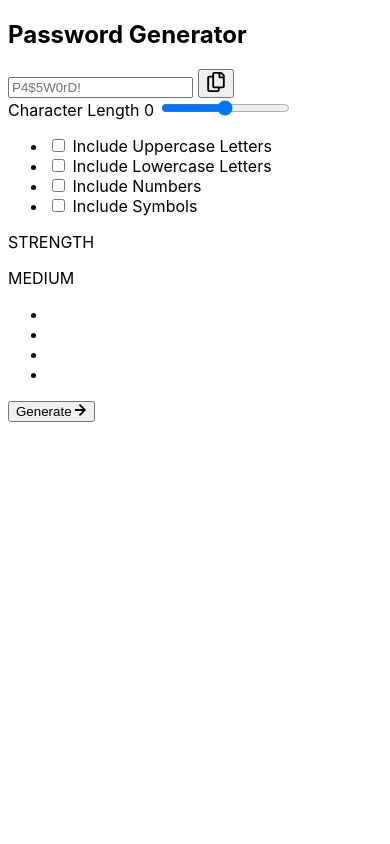
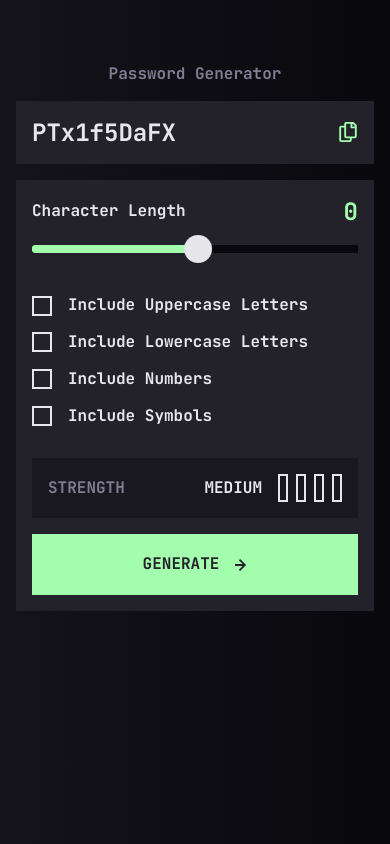
Before and after one commit to andrewshtyka/password-generator-app, a website built with Vite: page index.html in a window 390 px wide. Built offline with nearby package versions, Linux system fonts and the light colour scheme.

Commit message:
add mobile ui

```diff
--- a/index.html
+++ b/index.html
@@ -22,7 +22,7 @@
     />
 
     <!-- Styles -->
-    <!-- <style media="all">
+    <style media="all">
       /*! normalize.css v8.0.1 | MIT License | github.com/necolas/normalize.css */
       html {
         line-height: 1.15;
@@ -364,62 +364,51 @@
           transform: scale(1) translate3d(0, 0, 0);
         }
       }
-    </style> -->
-    <link rel="stylesheet" href="./src/style.css" />
+    </style>
+    <link rel="stylesheet" href="./src/main.css" />
 
     <!-- Scripts -->
-    <script src="./src/scripts/main.js" type="module" defer></script>
+    <script src="./src/main.js" type="module" defer></script>
   </head>
   <body>
-    <main>
-      <article>
-        <h1>Password Generator</h1>
+    <main class="c-bg">
+      <article class="c-card">
+        <h1 class="f-preset_5 f-align:center f-color:grey-600">
+          Password Generator
+        </h1>
 
-        <div>
-          <!-- #region = PASSWORD INPUT -->
-          <div>
-            <input
-              id="password"
-              class=""
-              type="text"
-              name=""
-              value=""
-              autocomplete=""
-              placeholder="P4$5W0rD!"
-              aria-label="Password"
-            />
-            <button type="button">
-              <svg height="20" width="20">
+        <div class="o-card_inner">
+          <!-- #region = PASSWORD -->
+          <div class="c-password">
+            <p class="f-preset_2 o-password_text">PTx1f5DaFX</p>
+
+            <button class="c-button_secondary" type="button">
+              <span
+                class="o-message_copy f-preset_3 f-color:green-200 is-hidden"
+                >COPIED</span
+              >
+              <svg class="c-icon_copy" height="20" width="20">
                 <use href="./src/assets/images/icons.svg#copy" />
               </svg>
             </button>
           </div>
-          <!-- #endregion = PASSWORD INPUT -->
+          <!-- #endregion = PASSWORD -->
 
-          <div>
-            <!-- #region = CHARACTERS RANGE -->
-            <div>
-              <label for="length" class="">Character Length</label>
-              <span>0</span>
-              <input
-                id="length"
-                class=""
-                type="range"
-                name=""
-                value=""
-                autocomplete=""
-                placeholder=""
-                minlength=""
-                maxlength=""
-              />
-              <span class="" aria-live="polite" id="error-input"></span>
+          <div class="c-content">
+            <!-- #region = SELECTOR -->
+            <div class="o-content_selector">
+              <div class="o-content_label">
+                <p for="password-length" class="f-preset_3">Character Length</p>
+                <p class="f-preset_2 f-align:right f-color:green-200">0</p>
+              </div>
+              <div id="slider"></div>
             </div>
-            <!-- #endregion = CHARACTERS RANGE -->
+            <!-- #endregion = SELECTOR -->
 
             <!-- #region = CHECKBOXES -->
-            <ul>
+            <ul class="o-list">
               <li>
-                <div class="checkbox">
+                <div class="c-checkbox">
                   <input
                     id="checkbox-uppercase"
                     class=""
@@ -430,7 +419,7 @@
 
                   <label
                     for="checkbox-uppercase"
-                    class=""
+                    class="f-preset_3"
                     tabindex="0"
                     aria-disabled="false"
                   >
@@ -439,7 +428,7 @@
                 </div>
               </li>
               <li>
-                <div class="checkbox">
+                <div class="c-checkbox">
                   <input
                     id="checkbox-lowercase"
                     class=""
@@ -450,7 +439,7 @@
 
                   <label
                     for="checkbox-lowercase"
-                    class=""
+                    class="f-preset_3"
                     tabindex="0"
                     aria-disabled="false"
                   >
@@ -459,7 +448,7 @@
                 </div>
               </li>
               <li>
-                <div class="checkbox">
+                <div class="c-checkbox">
                   <input
                     id="checkbox-numbers"
                     class=""
@@ -470,7 +459,7 @@
 
                   <label
                     for="checkbox-numbers"
-                    class=""
+                    class="f-preset_3"
                     tabindex="0"
                     aria-disabled="false"
                   >
@@ -479,7 +468,7 @@
                 </div>
               </li>
               <li>
-                <div class="checkbox">
+                <div class="c-checkbox">
                   <input
                     id="checkbox-symbols"
                     class=""
@@ -490,7 +479,7 @@
 
                   <label
                     for="checkbox-symbols"
-                    class=""
+                    class="f-preset_3"
                     tabindex="0"
                     aria-disabled="false"
                   >
@@ -501,28 +490,33 @@
             </ul>
             <!-- #endregion = CHECKBOXES -->
 
-            <div>
+            <div class="o-bars">
               <!-- #region = STRENGTH -->
-              <div>
-                <div>
-                  <p>STRENGTH</p>
-                  <p>MEDIUM</p>
+              <div class="c-strength_bar">
+                <div class="o-status">
+                  <p class="f-preset_3 f-color:grey-600">STRENGTH</p>
+                  <p class="f-preset_3">MEDIUM</p>
                 </div>
-                <ul>
-                  <li></li>
-                  <li></li>
-                  <li></li>
-                  <li></li>
+                <ul class="o-visual_layout">
+                  <li class="c-visual_strength"></li>
+                  <li class="c-visual_strength"></li>
+                  <li class="c-visual_strength"></li>
+                  <li class="c-visual_strength"></li>
                 </ul>
               </div>
+              <!-- #endregion = STRENGTH -->
 
-              <button type="button">
-                Generate
+              <!-- #region = BUTTON -->
+              <button class="c-button_primary f-preset_3" type="button">
+                GENERATE
                 <svg height="12" width="12">
-                  <use href="./src/assets/images/icons.svg#arrow" />
+                  <use
+                    class="c-icon_arrow"
+                    href="./src/assets/images/icons.svg#arrow"
+                  />
                 </svg>
               </button>
-              <!-- #endregion = STRENGTH -->
+              <!-- #endregion = BUTTON -->
             </div>
           </div>
         </div>
@@ -530,21 +524,3 @@
     </main>
   </body>
 </html>
-
-<!--
-
-  Password Generator
-
-  P4$5W0rD!
-
-  Character Length
-
-  Include Uppercase Letters
-  Include Lowercase Letters
-  Include Numbers
-  Include Symbols
-
-  Strength
-
-  Generate
--->
--- a/package.json
+++ b/package.json
@@ -10,5 +10,8 @@
   },
   "devDependencies": {
     "vite": "^7.1.2"
+  },
+  "dependencies": {
+    "nouislider": "^15.8.1"
   }
 }
--- /dev/null
+++ b/src/main.css
@@ -0,0 +1,61 @@
+/* ========== MAIN ========== */
+
+*,
+*::before,
+*::after {
+  box-sizing: border-box;
+}
+
+html {
+  text-rendering: optimizeSpeed;
+}
+
+html:focus-within {
+  scroll-behavior: smooth;
+}
+
+body {
+  font-family: "JetBrains Mono", sans-serif;
+  font-weight: 700;
+  color: var(--color-grey-200);
+
+  overflow-wrap: break-word;
+  hyphens: auto;
+  -webkit-hyphens: auto;
+}
+
+/* ========== COMPONENTS ========== */
+
+.c-bg {
+  background: var(--color-gradient-1);
+  min-height: 100svh;
+}
+
+.c-card {
+  display: flex;
+  flex-direction: column;
+  gap: var(--4);
+  padding: var(--16) var(--4);
+}
+
+/* ========== LAYOUT ========== */
+
+.o-card_inner {
+  display: flex;
+  flex-direction: column;
+  gap: var(--4);
+}
+
+/* ========== UTILITIES ========== */
+
+.is-hidden {
+  position: absolute;
+  width: 1px;
+  height: 1px;
+  margin: -1px;
+  padding: 0;
+  overflow: hidden;
+  clip: rect(0, 0, 0, 0);
+  white-space: nowrap;
+  border: 0;
+}
--- /dev/null
+++ b/src/main.js
@@ -0,0 +1,19 @@
+// CSS import
+import "./main.css";
+import "./styles/vars.css";
+import "./styles/fonts.css";
+import "./styles/password.css";
+import "./styles/selector.css";
+import "./styles/checkboxes.css";
+import "./styles/strength.css";
+import "./styles/button.css";
+
+// JS import
+import { createSlider, noStuck } from "./scripts/selector";
+
+// ==================================================
+// ==================================================
+// ==================================================
+
+createSlider("slider");
+noStuck("slider");
--- /dev/null
+++ b/src/scripts/selector.js
@@ -0,0 +1,25 @@
+import noUiSlider from "nouislider";
+import "nouislider/dist/nouislider.css";
+
+// create and adjust slider
+export function createSlider(selector) {
+  const sliderEl = document.getElementById(selector);
+  if (!sliderEl) return;
+
+  noUiSlider.create(sliderEl, {
+    start: [9],
+    range: { min: 3, max: 15 },
+    connect: [true, false],
+    orientation: "horizontal",
+    step: 1,
+  });
+}
+
+// remove focus stuck
+export function noStuck(selector) {
+  const sliderEl = document.getElementById(selector);
+
+  sliderEl.noUiSlider.on("end", () => {
+    sliderEl.querySelectorAll(".noUi-handle").forEach((h) => h.blur());
+  });
+}
--- a/src/style.css
+++ /dev/null
@@ -1,42 +0,0 @@
-/* #region = GLOBAL */
-:root {
-  --color-white: hsl(0, 0%, 100%);
-  --color-black: hsl(0, 0%, 0%);
-}
-
-*,
-*::before,
-*::after {
-  box-sizing: border-box;
-}
-
-html {
-  text-rendering: optimizeSpeed;
-}
-
-html:focus-within {
-  scroll-behavior: smooth;
-}
-
-body {
-  font-family: "Inter", sans-serif;
-  font-weight: 400;
-
-  overflow-wrap: break-word;
-  hyphens: auto;
-  -webkit-hyphens: auto;
-}
-
-/* #endregion = GLOBAL */
-
-/* #region = FONTS */
-/* #endregion = FONTS */
-
-/* #region = COMPONENTS */
-/* #endregion = COMPONENTS */
-
-/* #region = LAYOUT */
-/* #endregion = LAYOUT */
-
-/* #region = UTILITIES */
-/* #endregion = UTILITIES */
--- /dev/null
+++ b/src/styles/button.css
@@ -0,0 +1,41 @@
+/* ========== COMPONENTS ========== */
+
+.c-button_primary {
+  background-color: var(--color-green-200);
+  color: var(--color-grey-800);
+  padding: calc(var(--4) + var(--0_5));
+
+  display: flex;
+  align-items: center;
+  justify-content: center;
+  gap: var(--4);
+
+  border: var(--0_5) solid var(--shadow-color-green-0);
+
+  transition: background-color 150ms ease-in-out, border 150ms ease-in-out,
+    color 150ms ease-in-out;
+
+  &:hover,
+  &:focus,
+  &:focus-within {
+    background-color: transparent;
+    border: var(--0_5) solid var(--shadow-color-green-100);
+
+    color: var(--color-green-200);
+  }
+
+  &:hover .c-icon_arrow,
+  &:focus .c-icon_arrow,
+  &:focus-within .c-icon_arrow {
+    fill: var(--color-green-200);
+  }
+}
+
+.c-icon_arrow {
+  transition: fill 150ms ease-in-out;
+  fill: var(--color-grey-800);
+}
+
+/* ========== LAYOUT ========== */
+
+/* ========== UTILITIES ========== */
--- /dev/null
+++ b/src/styles/checkboxes.css
@@ -0,0 +1,79 @@
+/* ========== COMPONENTS ========== */
+
+.c-checkbox {
+  & input {
+    display: none; /* hide original checkbox*/
+  }
+
+  & label {
+    display: block;
+    position: relative;
+    padding-left: var(--9);
+    cursor: pointer;
+    user-select: none;
+
+    outline: none;
+  }
+
+  /* square */
+  & label:before {
+    content: "";
+    position: absolute;
+    top: 50%;
+    transform: translateY(-50%);
+    left: 0;
+    height: var(--5);
+    width: var(--5);
+    background: transparent;
+    border: var(--0_5) solid var(--color-grey-200);
+
+    transition: all 150ms ease-in-out;
+  }
+
+  /* checker */
+  & label:after {
+    content: "";
+    position: absolute;
+    left: calc(var(--0_5) + var(--px) / 2);
+    top: 50%;
+    width: var(--2);
+    height: var(--3);
+    transform: scaleX(-1) rotate(135deg);
+    transform-origin: left top;
+    border-right: calc(var(--px) + var(--0_5)) solid var(--color-grey-850);
+    border-top: calc(var(--px) + var(--0_5)) solid var(--color-grey-850);
+    opacity: 0;
+    transition: all 150ms;
+  }
+
+  /* checker visible */
+
+  & input:checked + label::after {
+    opacity: 1;
+  }
+
+  & input:checked + label:before {
+    background-color: var(--color-green-200);
+    border-color: var(--color-green-200);
+  }
+
+  /* checkbox focus */
+  & label:focus,
+  & label:focus-visible {
+    outline: none;
+  }
+
+  & label:focus-visible:before {
+    outline: 2px solid red;
+  }
+}
+
+/* ========== LAYOUT ========== */
+
+.o-list {
+  display: flex;
+  flex-direction: column;
+  gap: var(--4);
+}
+
+/* ========== UTILITIES ========== */
--- /dev/null
+++ b/src/styles/fonts.css
@@ -0,0 +1,41 @@
+/* ========== SIZES ========== */
+.f-preset_1 {
+  font-size: var(--8);
+  line-height: 130%;
+}
+
+.f-preset_2 {
+  font-size: var(--6);
+  line-height: 130%;
+}
+
+.f-preset_3 {
+  font-size: var(--4);
+  line-height: 130%;
+
+  @media (width >= 48rem) {
+    font-size: calc(var(--4) + var(--0_5));
+  }
+}
+
+/* ========== LAYOUT ========== */
+.f-align\:center {
+  text-align: center;
+}
+
+.f-align\:left {
+  text-align: left;
+}
+
+.f-align\:right {
+  text-align: right;
+}
+
+/* ========== COLORS ========== */
+.f-color\:grey-600 {
+  color: var(--color-grey-600);
+}
+
+.f-color\:green-200 {
+  color: var(--color-green-200);
+}
--- /dev/null
+++ b/src/styles/password.css
@@ -0,0 +1,36 @@
+/* ========== COMPONENTS ========== */
+
+.c-password {
+  display: flex;
+  justify-content: space-between;
+  background-color: var(--color-grey-800);
+}
+
+.o-password_text {
+  padding: var(--4);
+  width: 100%;
+}
+
+.c-button_secondary {
+  padding: var(--4);
+  position: relative;
+  line-height: 0;
+}
+
+.c-icon_copy {
+  fill: var(--color-green-200);
+}
+
+/* #========== LAYOUT ========== */
+
+.o-message_copy {
+  position: absolute;
+  right: 90%;
+  pointer-events: none;
+}
+
+/* ========== UTILITIES ========== */
+
+.u-disabled {
+  color: var(--color-grey-700);
+}
--- /dev/null
+++ b/src/styles/selector.css
@@ -0,0 +1,104 @@
+/* ========== SLIDER ========== */
+
+#slider {
+  --handle: var(--7);
+  --track: var(--2);
+  margin-bottom: var(--2_5);
+}
+
+#slider.noUi-target {
+  height: var(--track);
+  border: none;
+  box-shadow: none;
+}
+
+#slider .noUi-horizontal {
+  height: var(--track);
+}
+
+#slider .noUi-base {
+  background-color: var(--color-grey-950);
+}
+
+#slider .noUi-connect {
+  background-color: var(--color-green-200);
+}
+
+#slider .noUi-handle {
+  cursor: pointer;
+  height: var(--handle);
+  width: var(--handle);
+  border: none;
+  border-radius: 50%;
+  background-color: var(--color-grey-200);
+  box-shadow: var(--0) var(--0) var(--0) var(--0_5) var(--shadow-color-green-0);
+
+  transition: background-color 150ms ease-in-out, box-shadow 150ms ease-in-out;
+
+  &::before,
+  &::after {
+    display: none;
+  }
+
+  &:focus,
+  &:focus-within {
+    background-color: var(--color-grey-850);
+    box-shadow: var(--0) var(--0) var(--0) var(--0_5)
+      var(--shadow-color-green-100);
+  }
+
+  @media (width >= 64rem) {
+    &:hover {
+      background-color: var(--color-grey-850);
+      box-shadow: var(--0) var(--0) var(--0) var(--0_5)
+        var(--shadow-color-green-100);
+    }
+  }
+}
+
+#slider .noUi-handle:active {
+  background-color: var(--color-grey-850);
+  box-shadow: var(--0) var(--0) var(--0) var(--0_5)
+    var(--shadow-color-green-100);
+}
+
+#slider.noUi-horizontal .noUi-handle {
+  top: calc((var(--track) - var(--handle)) / 2);
+}
+
+#slider .noUi-touch-area {
+  height: 200%;
+  width: 200%;
+
+  position: relative;
+  top: 50%;
+  left: 50%;
+  transform: translate(-50%, -50%);
+}
+
+/* ========== COMPONENTS ========== */
+
+.c-content {
+  background-color: var(--color-grey-800);
+  padding: var(--4);
+
+  display: flex;
+  flex-direction: column;
+  gap: var(--8);
+}
+
+/* ========== LAYOUT ========== */
+
+.o-content_selector {
+  display: flex;
+  flex-direction: column;
+  gap: calc(var(--4) + var(--0_5));
+}
+
+.o-content_label {
+  display: flex;
+  justify-content: space-between;
+  align-items: center;
+}
+
+/* ========== UTILITIES ========== */
--- /dev/null
+++ b/src/styles/strength.css
@@ -0,0 +1,58 @@
+/* ========== COMPONENTS ========== */
+
+.c-strength_bar {
+  display: flex;
+  align-items: center;
+  gap: var(--4);
+
+  padding: var(--4);
+  background-color: var(--color-grey-850);
+}
+
+.c-visual_strength {
+  height: var(--7);
+  width: var(--2_5);
+  border: var(--0_5) solid var(--color-grey-200);
+}
+
+/* ========== LAYOUT ========== */
+
+.o-bars {
+  display: flex;
+  flex-direction: column;
+  gap: var(--4);
+}
+
+.o-status {
+  display: flex;
+  justify-content: space-between;
+  width: 100%;
+}
+
+.o-visual_layout {
+  display: flex;
+  width: fit-content;
+  gap: var(--2);
+}
+
+/* ========== UTILITIES ========== */
+
+.u-strength_1 {
+  background-color: var(--color-red-500);
+  border-color: var(--color-red-500);
+}
+
+.u-strength_2 {
+  background-color: var(--color-orange-400);
+  border-color: var(--color-orange-400);
+}
+
+.u-strength_3 {
+  background-color: var(--color-yellow-300);
+  border-color: var(--color-yellow-300);
+}
+
+.u-strength_4 {
+  background-color: var(--color-green-200);
+  border-color: var(--color-green-200);
+}
--- /dev/null
+++ b/src/styles/vars.css
@@ -0,0 +1,63 @@
+:root {
+  /* COLORS */
+  --color-white: hsl(0, 0%, 100%);
+  --color-black: hsl(0, 0%, 0%);
+  --color-grey-950: hsl(255, 22%, 4%);
+  --color-grey-900: hsl(248, 17%, 9%);
+  --color-grey-850: hsl(248, 15%, 11%);
+  --color-grey-800: hsl(248, 10%, 15%);
+  --color-grey-700: hsl(248, 5%, 34%);
+  --color-grey-600: hsl(251, 9%, 53%);
+  --color-grey-200: hsl(252, 11%, 91%);
+  --color-green-200: hsl(127, 100%, 82%);
+  --color-yellow-300: hsl(42, 91%, 68%);
+  --color-orange-400: hsl(13, 95%, 66%);
+  --color-red-500: hsl(0, 91%, 63%);
+  --color-gradient-1: linear-gradient(
+    90deg,
+    var(--color-grey-900),
+    var(--color-grey-950)
+  );
+
+  /* SHADOWS */
+  --shadow-color-green-0: hsla(127, 100%, 82%, 0);
+  --shadow-color-green-100: hsla(127, 100%, 82%, 100);
+
+  /* SPACING */
+  --space: calc(1rem / 16);
+  --0: calc(var(--space) * 0);
+  --px: calc(var(--space) * 1);
+  --0_5: calc(var(--space) * 2);
+  --1: calc(var(--space) * 4);
+  --1_5: calc(var(--space) * 6);
+  --2: calc(var(--space) * 8);
+  --2_5: calc(var(--space) * 10);
+  --3: calc(var(--space) * 12);
+  --3_5: calc(var(--space) * 14);
+  --4: calc(var(--space) * 16);
+  --5: calc(var(--space) * 20);
+  --6: calc(var(--space) * 24);
+  --7: calc(var(--space) * 28);
+  --8: calc(var(--space) * 32);
+  --9: calc(var(--space) * 36);
+  --10: calc(var(--space) * 40);
+  --11: calc(var(--space) * 44);
+  --12: calc(var(--space) * 48);
+  --14: calc(var(--space) * 56);
+  --16: calc(var(--space) * 64);
+  --20: calc(var(--space) * 80);
+  --24: calc(var(--space) * 96);
+  --28: calc(var(--space) * 112);
+  --32: calc(var(--space) * 128);
+  --36: calc(var(--space) * 144);
+  --40: calc(var(--space) * 160);
+  --44: calc(var(--space) * 176);
+  --48: calc(var(--space) * 192);
+  --52: calc(var(--space) * 208);
+  --56: calc(var(--space) * 224);
+  --60: calc(var(--space) * 240);
+  --64: calc(var(--space) * 256);
+  --72: calc(var(--space) * 288);
+  --80: calc(var(--space) * 320);
+  --96: calc(var(--space) * 384);
+}
```
Also changed, not shown: src/scripts/main.js (deleted), 1 other file.
